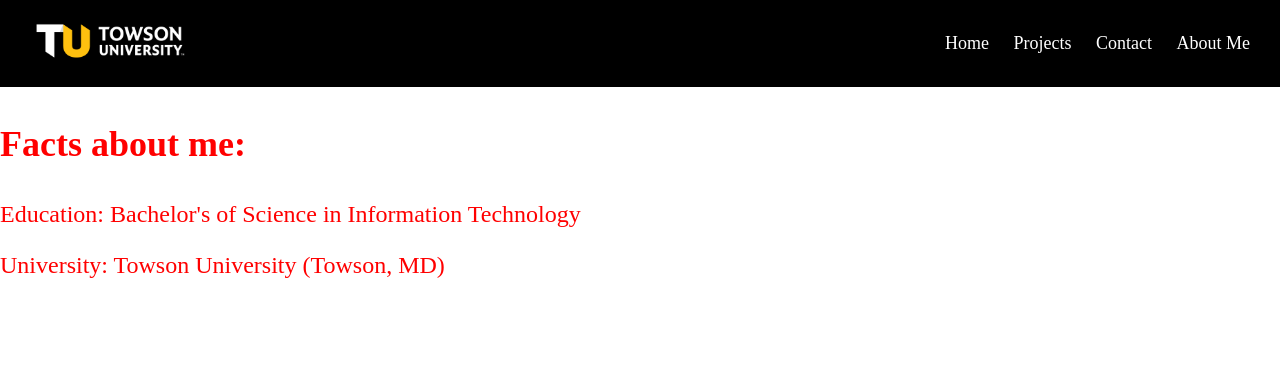
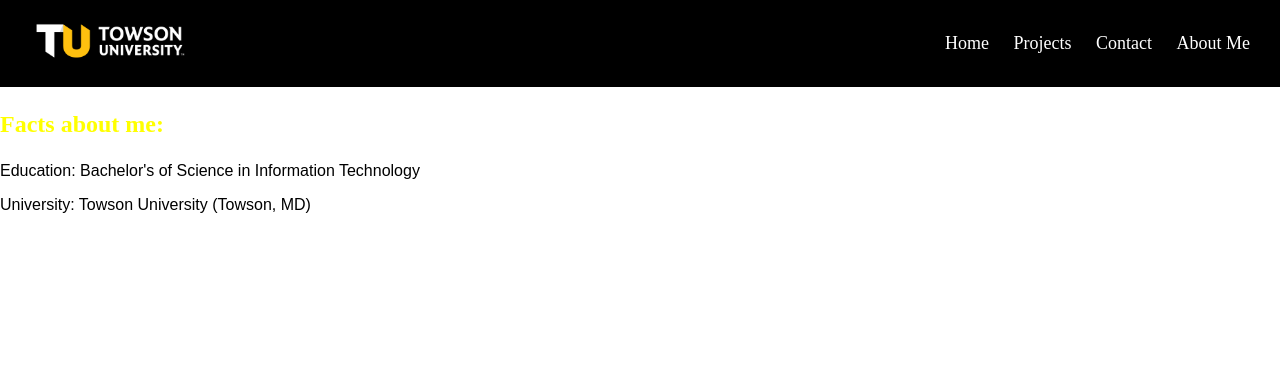
Before and after one commit to dragon2462/WD, a PHP site: page /about-me.html in a window 1280 px wide. Shown: the top 387 px of the page. Run offline with PHP 8.4, Linux system fonts and the light colour scheme.

Commit message:
Update style4.css

```diff
--- a/style4.css
+++ b/style4.css
@@ -1,10 +1,16 @@
 html, body{
   background-color: white;
 }
-html, section{
+h1{
   color: red;
   font-family: Times New Roman;
   font-size: 24px;
+}
+h1 p{
+	font-family: Times New Roman;
+font-size: 24px;
+color: yellow;
+align-items: left;
 }
 body {
 	margin: 0;
```
